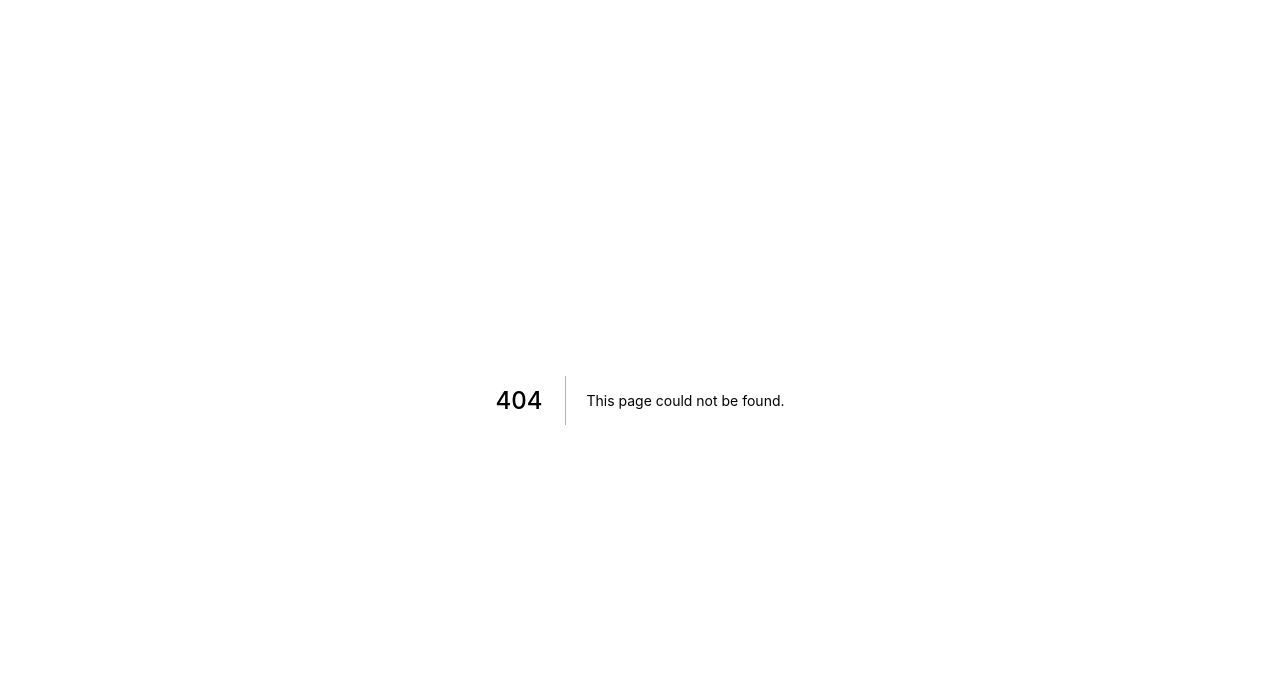
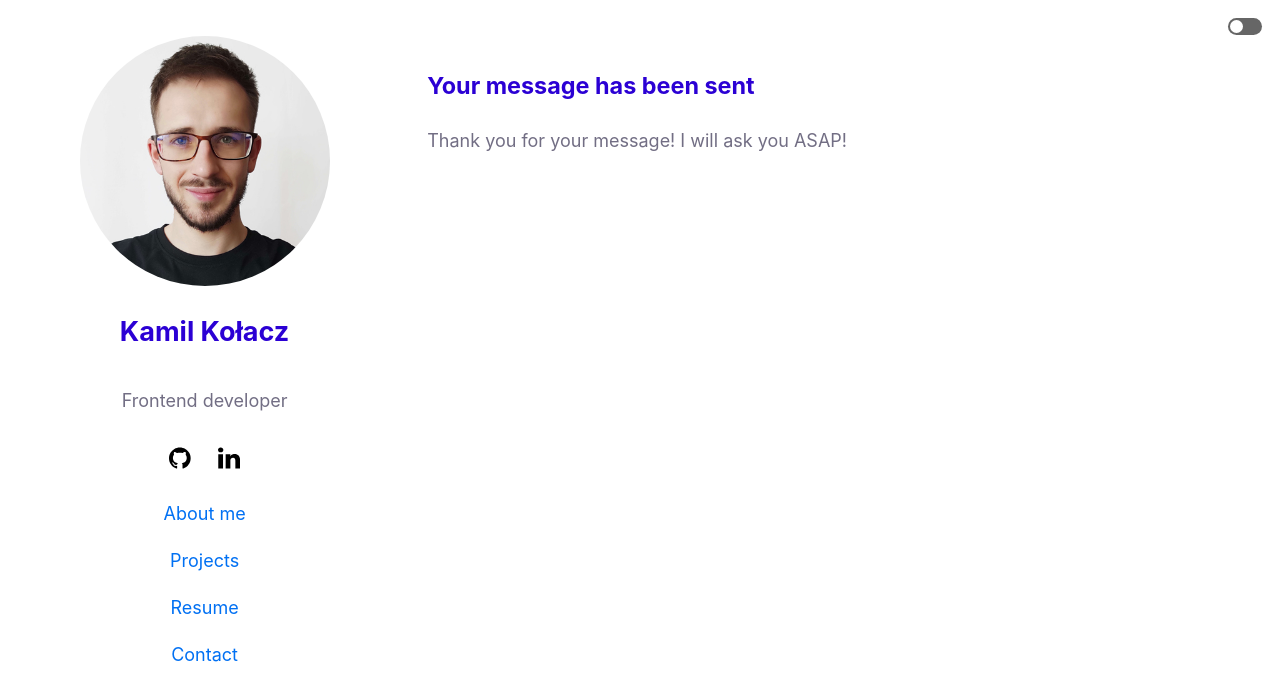
Before and after one commit to ciastek96/personal-website, a Next.js app: page /success in a window 1280 px wide. Before the commit this address had no page. Shown: the top 700 px of the page. Built offline with nearby package versions, Linux system fonts and the light colour scheme.

Commit message:
connection with netlify forms

```diff
--- a/components/ContactForm/ContactForm.js
+++ b/components/ContactForm/ContactForm.js
@@ -6,10 +6,10 @@ const ContactForm = () => {
     <>
       <form
         id="contact"
-        action="#"
+        action="/success"
+        method="POST"
+        data-netlify="true"
         className={styles.form}
-        data-netlify="true"
-        autoComplete="new-password"
       >
         <div className={styles.inputWrapper}>
           <input type="text" name="name" placeholder=" " required />
--- /dev/null
+++ b/pages/success.js
@@ -0,0 +1,19 @@
+import Head from "next/head";
+import Link from "next/link";
+import Layout, { siteTitle } from "../components/Layout/Layout";
+import ContactForm from "../components/ContactForm/ContactForm";
+import utilStyles from "../styles/utils.module.scss";
+
+export default function Success() {
+  return (
+    <Layout>
+      <Head>
+        <title>Your message has been sent | {siteTitle}</title>
+      </Head>
+      <section className={utilStyles.headingMd}>
+        <h1>Your message has been sent</h1>
+        <p>Thank you for your message! I will ask you ASAP!</p>
+      </section>
+    </Layout>
+  );
+}
```
